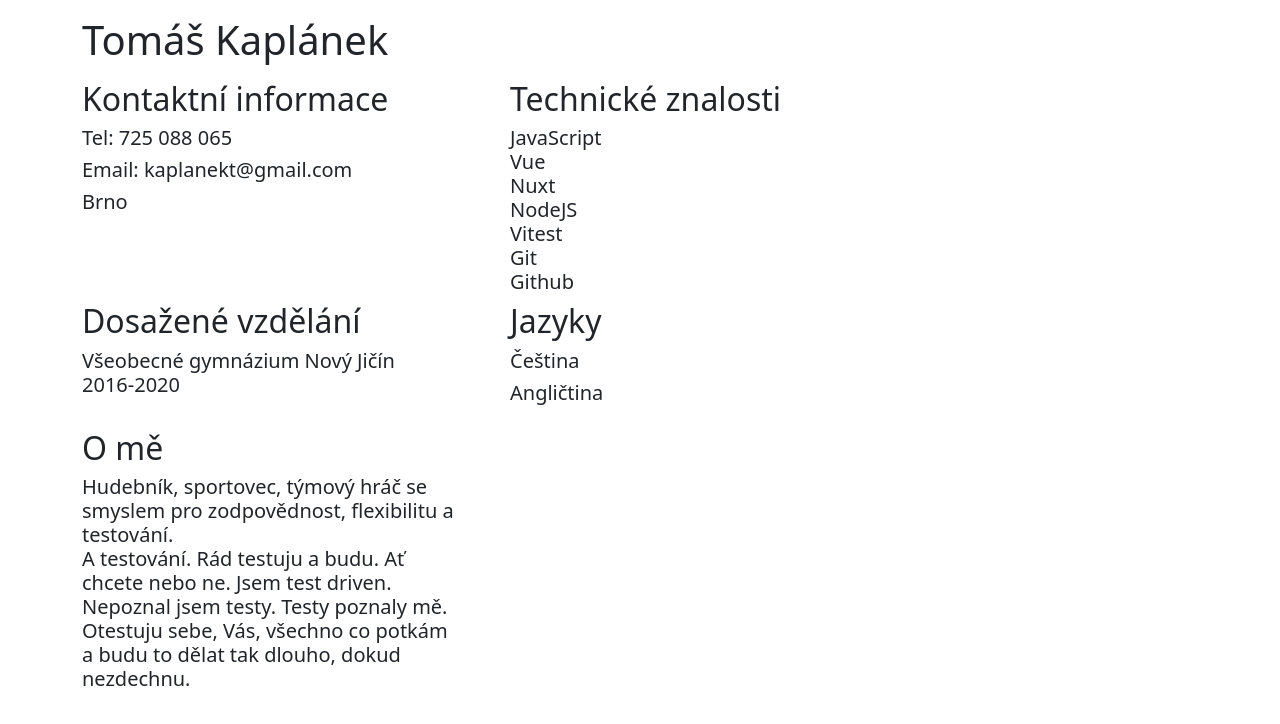
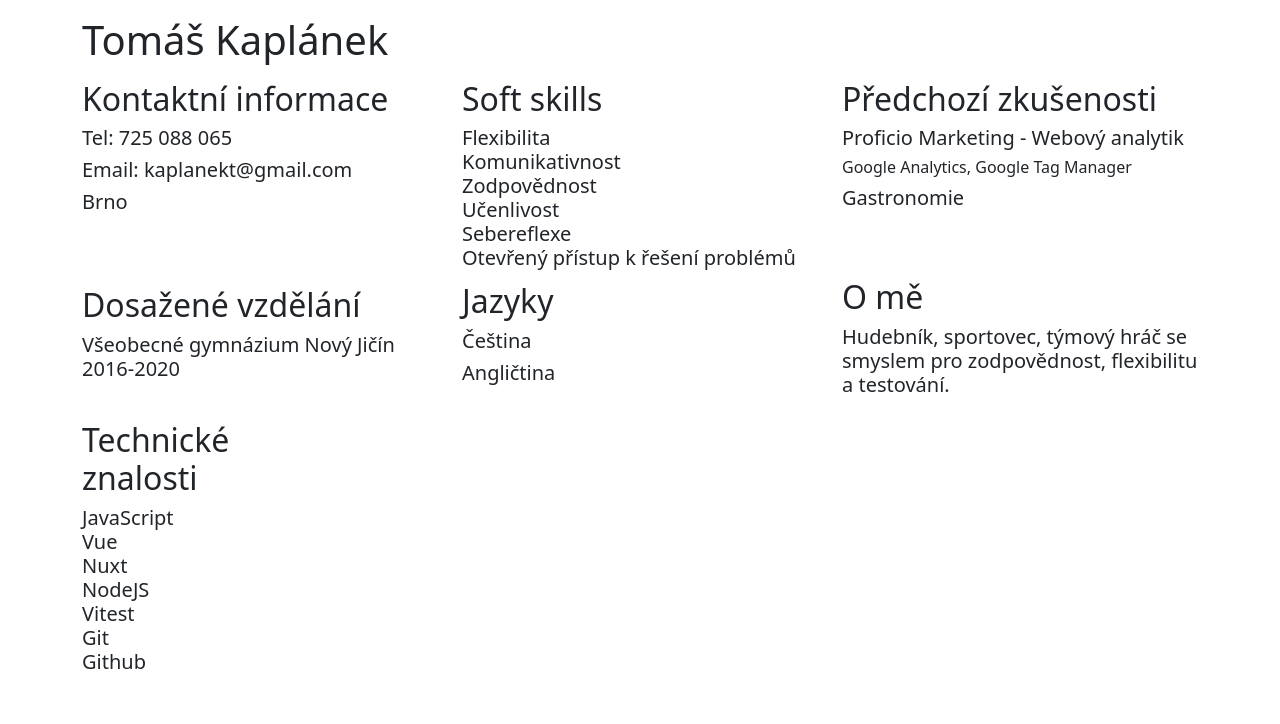
Before and after one commit to kaplosh/kaplosh, a plain HTML site: page index.html in a window 1280 px wide. Drawn offline with nearby package versions, Linux system fonts and the light colour scheme.

Commit message:
content added

```diff
--- a/index.html
+++ b/index.html
@@ -7,46 +7,57 @@
     <meta http-equiv="X-UA-Compatible" content="ie=edge">
     <link rel="stylesheet" href="https://cdn.jsdelivr.net/npm/bootstrap@5.3.0-alpha1/dist/css/bootstrap.min.css">
     <script src="https://cdn.jsdelivr.net/npm/bootstrap@5.3.0-alpha1/dist/js/bootstrap.bundle.min.js"></script>
-    <title>Document</title>
+    <title>Bio</title>
 </head>
 <body>
 <div class="container">
+    <div class="justify-content-middle">
     <header>
         <h1 class="mt-3 mb-3">
         Tomáš Kaplánek
         </h1>
     </header>
     <div class="row">
-        <div class="col-4">
+        <div class="col">
             <h2>Kontaktní informace</h2>
             <h5>Tel: 725 088 065</h5>
             <h5>Email: kaplanekt@gmail.com</h5>
             <h5>Brno</h5>
         </div>
-        <div class="ms-5 col-4">
+        <div class="col">
+            <h2>Soft skills</h2>
+            <h5>Flexibilita <br> Komunikativnost <br> Zodpovědnost <br> Učenlivost <br> Sebereflexe <br> Otevřený přístup k řešení problémů</h5>
+        </div>
+        <div class="col">
+            <h2>Předchozí zkušenosti</h2>
+            <h5>Proficio Marketing - Webový analytik</h5>
+            <h6>Google Analytics, Google Tag Manager</h6>
+            <h5>Gastronomie</h5>
+        </div>
+    </div>
+    <div class="row">
+        <div class="mt-2 col">
+            <h2>Dosažené vzdělání</h2>
+            <h5>Všeobecné gymnázium Nový Jičín </br> 2016-2020</h5>
+        </div>
+        <div class=" mt-1 col">
+            <h2>Jazyky</h2>
+            <h5>Čeština</h5>
+            <h5>Angličtina</h5>
+        </div>
+        <div class="col">
+            <h2>O mě</h2>
+            <h5>Hudebník, sportovec, týmový hráč se smyslem pro zodpovědnost, flexibilitu a testování. <br>
+            </h5></div>
+    </div>
+    <div class="row">
+        <div class="mt-3 col-3">
             <h2>Technické znalosti</h2>
             <h5>JavaScript <br> Vue <br> Nuxt <br> NodeJS <br> Vitest <br> Git <br> Github</h5>
         </div>
     </div>
-    <div class="row">
-        <div class="col-4">
-            <h2>Dosažené vzdělání</h2>
-            <h5>Všeobecné gymnázium Nový Jičín </br> 2016-2020</h5>
-        </div>
-        <div class=" ms-5 col-4">
-            <h2>Jazyky</h2>
-            <h5>Čeština</h5>
-            <h5>Angličtina</h5>
-        </div>
     </div>
-
-        <div class="mt-3 col-4">
-            <h2>O mě</h2>
-            <h5>Hudebník, sportovec, týmový hráč se smyslem pro zodpovědnost, flexibilitu a testování. <br>
-                A testování. Rád testuju a budu. Ať chcete nebo ne. Jsem test driven. Nepoznal jsem testy. Testy poznaly mě. Otestuju sebe, Vás, všechno co potkám
-                a budu to dělat tak dlouho, dokud nezdechnu.</h5>
-        </div>
-    </div>
+</div>
 
 </body>
 </html>
```
